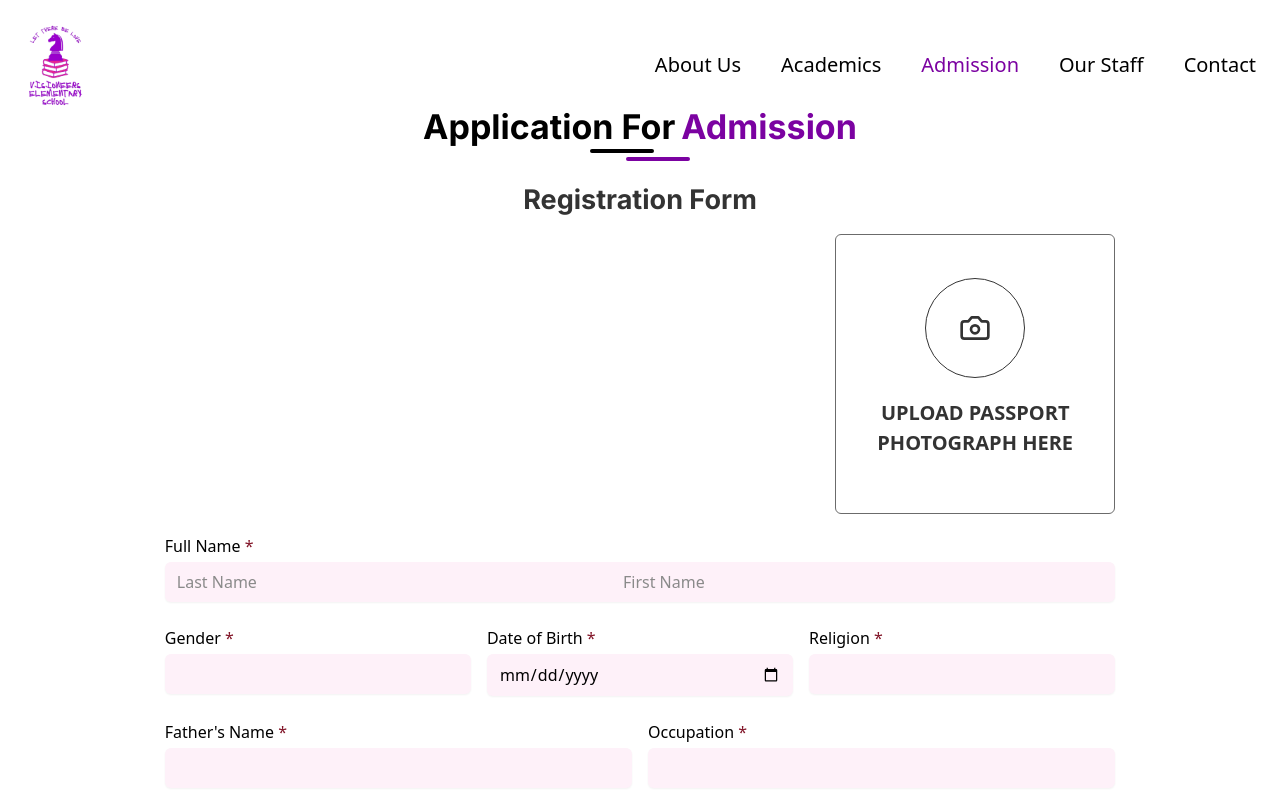
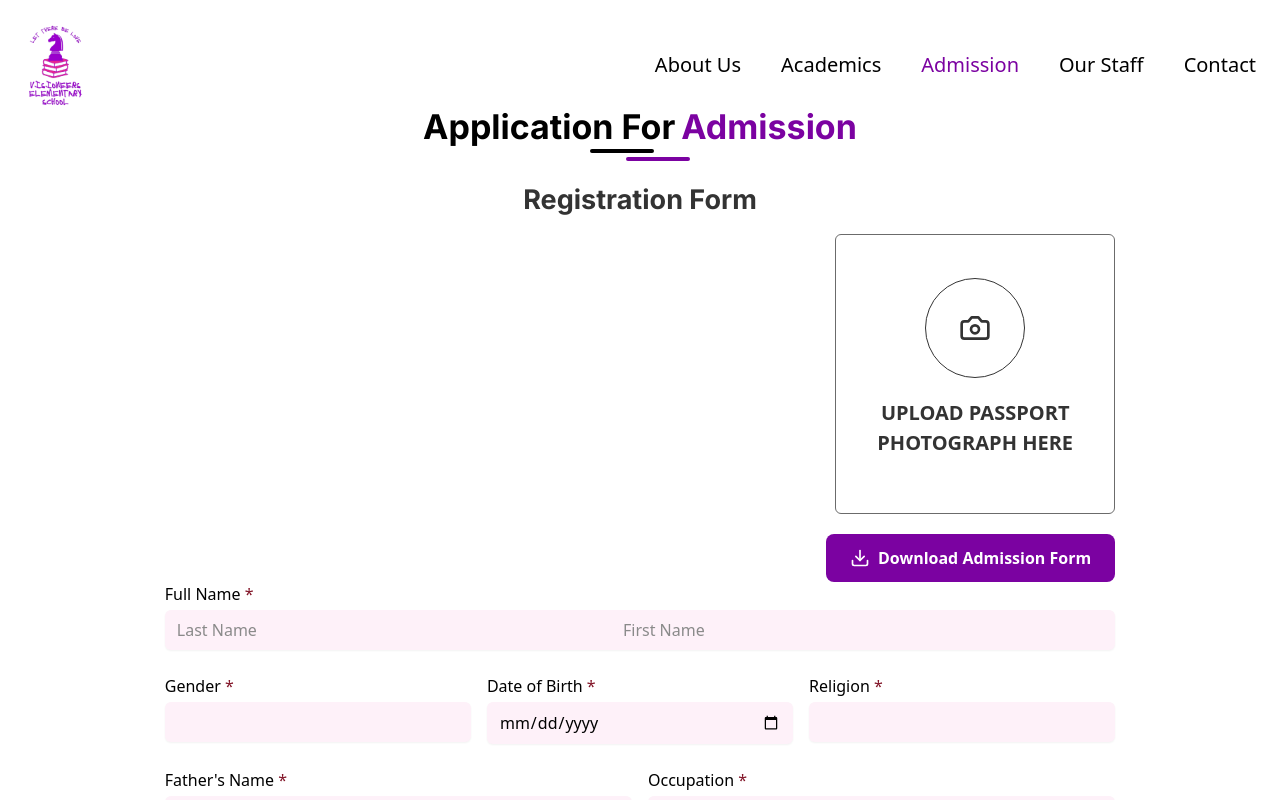
Before and after one commit to Mcdemzy/visioneers-elementary-school, a React (Vite) app: page /admission in a window 1280 px wide. Shown: the top 800 px of the page. Built offline with nearby package versions, Linux system fonts and the light colour scheme; the HTML template or start-up script is replaced by a standard one.

Commit message:
`Added download button and functionality to ProfilePictureUpload component and updated Admission page to include the new component.`

```diff
--- a/src/Pages/Admission/Admission.tsx
+++ b/src/Pages/Admission/Admission.tsx
@@ -19,6 +19,7 @@ export default function Admission() {
           <h2 className="mt-6 text-[#333333] flex gap-x-1.5 justify-center items-center font-Inter text-sm md:text-[27px] font-bold leading-[29.05px]">
             Registration Form
           </h2>
+
           <AdmissionForm />
         </div>
       </section>
--- a/src/Pages/Admission/components/ProfilePictureUpload.tsx
+++ b/src/Pages/Admission/components/ProfilePictureUpload.tsx
@@ -1,4 +1,4 @@
-import { Camera } from "lucide-react";
+import { Camera, Download } from "lucide-react";
 import { ChangeEvent } from "react";
 
 interface ProfilePictureUploadProps {
@@ -10,8 +10,20 @@ export default function ProfilePictureUpload({
   previewUrl,
   onImageChange,
 }: ProfilePictureUploadProps) {
+  // Function to handle the download
+  const handleDownload = () => {
+    // Create a temporary anchor element
+    const link = document.createElement("a");
+    link.href = "/Visioneers Elementary School 2025 reg form.pdf";
+    link.download = "Visioneers Elementary School 2025 reg form.pdf";
+    document.body.appendChild(link);
+    link.click();
+    document.body.removeChild(link);
+  };
+
   return (
-    <div className="w-full flex justify-end">
+    <>
+      <div className="w-full flex flex-col items-center md:items-end">
         <div className="my-5 flex items-center justify-center w-[220px] md:w-[280px] h-[220px] md:h-[280px] border border-[#6B6B6B] rounded-md relative overflow-hidden">
           <label
             htmlFor="dropzone-file"
@@ -45,6 +57,16 @@ export default function ProfilePictureUpload({
             />
           </label>
         </div>
+        <section className="w-auto">
+          <button
+            onClick={handleDownload}
+            className="flex items-center justify-center gap-2 bg-primary hover:bg-[#57007B] text-white font-semibold py-3 px-6 rounded-lg transition-colors duration-200 w-full md:w-auto"
+          >
+            <Download size={20} />
+            Download Admission Form
+          </button>
+        </section>
       </div>
+    </>
   );
 }
```
Also changed, not shown: 1 other file (tests, documents, lock files or other folders). Lines whose indentation alone changed are shown as unchanged.
